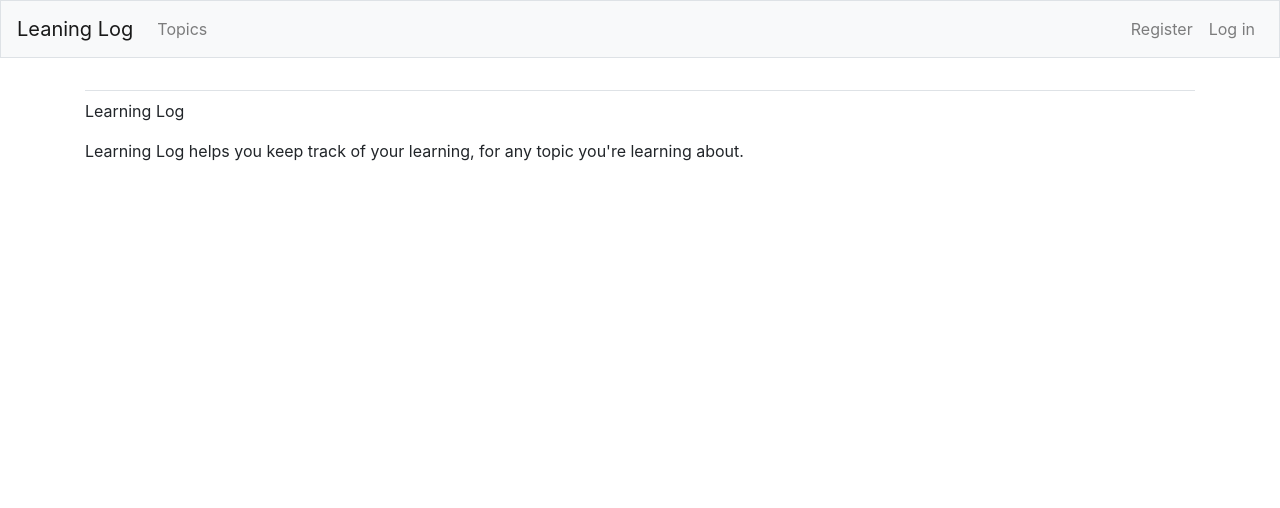
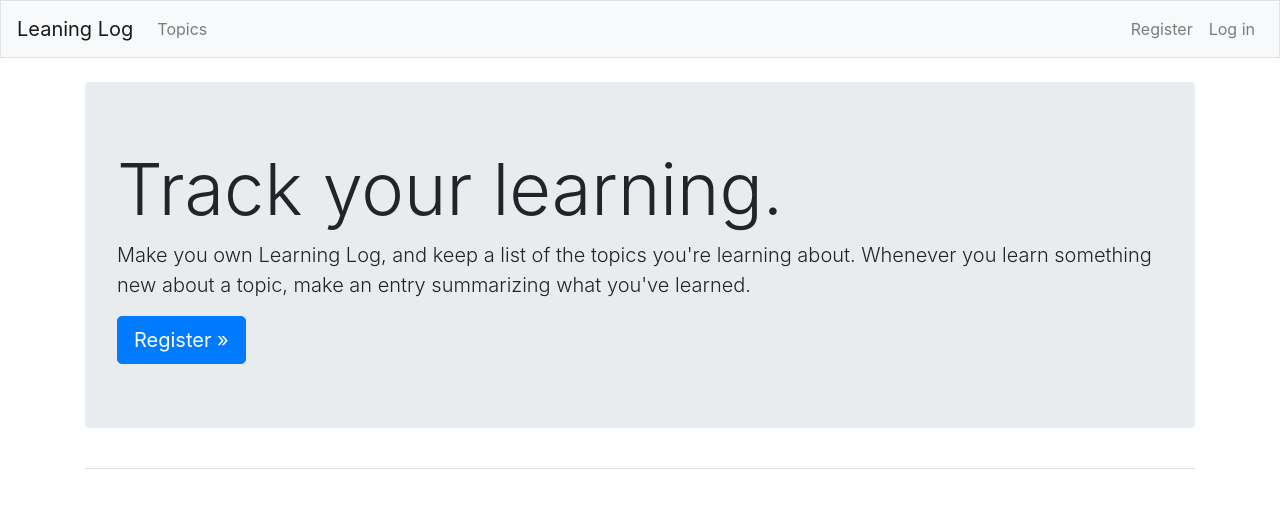
Before and after one commit to danyaxxx/python_book_1_django_app, a Django app: page / in a window 1280 px wide. Shown: the top 508 px of the page. Run offline with Django 3.2, Linux system fonts and the light colour scheme; some libraries are stand-ins or nearby versions.

Commit message:
Оформление домашней страницы с использованием табло.

```diff
--- a/learning_logs/templates/learning_logs/index.html
+++ b/learning_logs/templates/learning_logs/index.html
@@ -1,6 +1,12 @@
 {% extends 'learning_logs/base.html' %}
 
-{% block content %}
-    <p>Learning Log</p>
-    <p>Learning Log helps you keep track of your learning, for any topic you're learning about.</p>
-{% endblock content %}
+{% block page_header %}
+    <div class="jumbotron">
+        <h1 class="display-3">Track your learning.</h1>
+        <p class="lead">Make you own Learning Log, and keep a list of the
+            topics you're learning about. Whenever you learn something new
+            about a topic, make an entry summarizing what you've learned.</p>
+        <a href="{% url 'users:register' %}" role="button"
+           class="btn btn-lg btn-primary">Register &raquo;</a>
+    </div>
+{% endblock page_header %}
```
Also changed, not shown: db.sqlite3.
